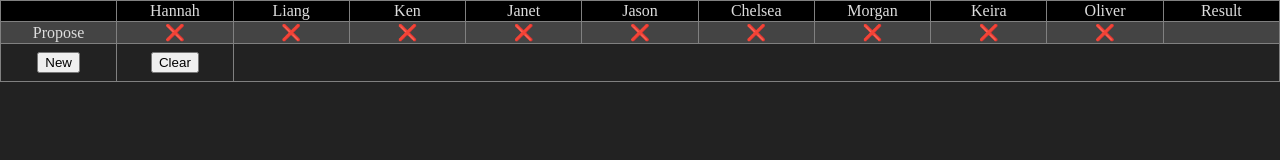
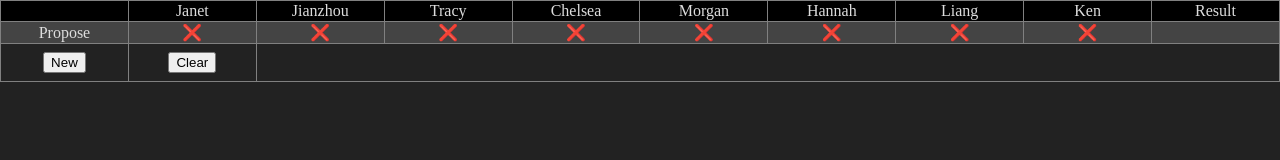
Before and after one commit to evangambit/AvalonNotes, a plain HTML site: page index.html in a window 1280 px wide. Drawn offline with Linux system fonts and the light colour scheme.

Commit message:
update names

```diff
--- a/index.html
+++ b/index.html
@@ -205,15 +205,14 @@ window.addEventListener('load', () => {
   if (window.localStorage.getItem('state')) {
     gState = MotherState.from_json(JSON.parse(window.localStorage.getItem('state')));
   } else {
+    gState.add_player('Janet');
+    gState.add_player('Jianzhou');
+    gState.add_player('Tracy');
+    gState.add_player('Chelsea');
+    gState.add_player('Morgan');
     gState.add_player('Hannah');
     gState.add_player('Liang');
     gState.add_player('Ken');
-    gState.add_player('Janet');
-    gState.add_player('Jason');
-    gState.add_player('Chelsea');
-    gState.add_player('Morgan');
-    gState.add_player('Keira');
-    gState.add_player('Oliver');
     gState.add_row(new RowState('Propose', [], ''));
   }
   gState.observe((state) => {
```
